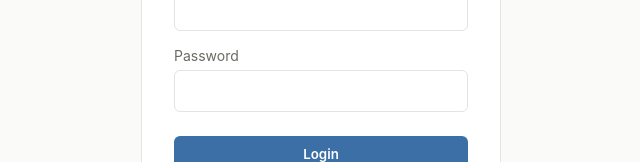
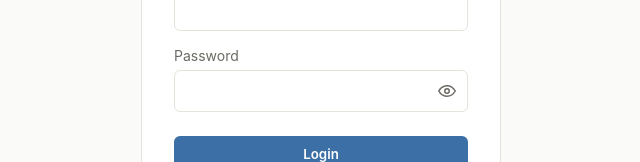
Before and after one commit to collin-harris/flashcard-study-app, a React (Vite) app in the folder frontend/: page /login in a window 1280 px wide. Shown: the part 347-509 px from the top of the page, without its empty margins (319-959 px from the left). Built offline with nearby package versions, Linux system fonts and the light colour scheme.

Commit message:
Add deck card counts and password visibility toggle

```diff
--- /dev/null
+++ b/frontend/src/components/PasswordInput.css
@@ -0,0 +1,37 @@
+.password-field {
+  position: relative;
+  display: flex;
+  align-items: center;
+}
+
+.password-field .password-field__input {
+  flex: 1;
+  width: 100%;
+  padding: 10px 40px 10px 12px;
+  border: 1px solid var(--color-border);
+  border-radius: 6px;
+  font-size: 1rem;
+  color: var(--color-text-primary);
+}
+
+.password-field .password-field__input:focus {
+  outline: 2px solid var(--color-accent);
+  outline-offset: 1px;
+}
+
+.password-toggle {
+  position: absolute;
+  right: 8px;
+  top: 50%;
+  transform: translateY(-50%);
+  display: flex;
+  align-items: center;
+  justify-content: center;
+  color: var(--color-text-secondary);
+  padding: 4px;
+  line-height: 0;
+}
+
+.password-toggle:hover {
+  color: var(--color-text-primary);
+}
--- /dev/null
+++ b/frontend/src/components/PasswordInput.jsx
@@ -0,0 +1,62 @@
+import { useState, useRef } from 'react'
+import './PasswordInput.css'
+
+function EyeIcon() {
+  return (
+    <svg viewBox="0 0 24 24" width="18" height="18" fill="none" stroke="currentColor" strokeWidth="2" strokeLinecap="round" strokeLinejoin="round">
+      <path d="M1 12s4-7 11-7 11 7 11 7-4 7-11 7-11-7-11-7z" />
+      <circle cx="12" cy="12" r="3" />
+    </svg>
+  )
+}
+
+function EyeOffIcon() {
+  return (
+    <svg viewBox="0 0 24 24" width="18" height="18" fill="none" stroke="currentColor" strokeWidth="2" strokeLinecap="round" strokeLinejoin="round">
+      <path d="M1 12s4-7 11-7 11 7 11 7-4 7-11 7-11-7-11-7z" />
+      <circle cx="12" cy="12" r="3" />
+      <line x1="2" y1="22" x2="22" y2="2" />
+    </svg>
+  )
+}
+
+function PasswordInput({ value, onChange }) {
+  const [isVisible, setIsVisible] = useState(false)
+  const inputRef = useRef(null)
+
+  function toggleVisibility() {
+    // Browsers reset the selection to "select all" when an input's type
+    // changes while it's focused. Capture the cursor position now, and
+    // restore it once the type swap has actually been applied to the DOM,
+    // so typing afterward continues from where the user left off instead
+    // of overwriting the whole value.
+    const cursorPosition = inputRef.current.selectionStart
+    setIsVisible((prev) => !prev)
+    requestAnimationFrame(() => {
+      inputRef.current.focus()
+      inputRef.current.setSelectionRange(cursorPosition, cursorPosition)
+    })
+  }
+
+  return (
+    <div className="password-field">
+      <input
+        ref={inputRef}
+        type={isVisible ? 'text' : 'password'}
+        value={value}
+        onChange={onChange}
+        className="password-field__input"
+      />
+      <button
+        type="button"
+        className="password-toggle"
+        onClick={toggleVisibility}
+        aria-label={isVisible ? 'Hide password' : 'Show password'}
+      >
+        {isVisible ? <EyeOffIcon /> : <EyeIcon />}
+      </button>
+    </div>
+  )
+}
+
+export default PasswordInput
--- a/frontend/src/pages/DashboardPage.css
+++ b/frontend/src/pages/DashboardPage.css
@@ -44,7 +44,10 @@
 }
 
 .deck-list__item a {
-  display: block;
+  display: flex;
+  align-items: baseline;
+  justify-content: space-between;
+  gap: 16px;
   padding: 14px 4px;
   color: var(--color-text-primary);
   font-weight: 500;
@@ -53,3 +56,16 @@
 .deck-list__item a:hover {
   color: var(--color-accent);
 }
+
+.deck-list__name {
+  overflow: hidden;
+  text-overflow: ellipsis;
+  white-space: nowrap;
+}
+
+.deck-list__count {
+  flex-shrink: 0;
+  font-weight: 400;
+  font-size: 0.875rem;
+  color: var(--color-text-secondary);
+}
--- a/frontend/src/pages/DashboardPage.jsx
+++ b/frontend/src/pages/DashboardPage.jsx
@@ -43,7 +43,10 @@ function DashboardPage() {
         <ul className="deck-list">
           {decks.map((deck) => (
             <li key={deck.deck_id} className="deck-list__item">
-              <Link to={`/decks/${deck.deck_id}`}>{deck.name}</Link>
+              <Link to={`/decks/${deck.deck_id}`}>
+                <span className="deck-list__name">{deck.name}</span>
+                <span className="deck-list__count">{deck.card_count} {deck.card_count === 1 ? 'card' : 'cards'}</span>
+              </Link>
             </li>
           ))}
         </ul>
--- a/frontend/src/pages/LoginPage.jsx
+++ b/frontend/src/pages/LoginPage.jsx
@@ -1,6 +1,7 @@
 import { useState } from 'react'
 import { Link, useNavigate } from 'react-router'
 import { loginUser, saveToken } from '../api'
+import PasswordInput from '../components/PasswordInput'
 import './LoginPage.css'
 
 function LoginPage() {
@@ -39,11 +40,7 @@ function LoginPage() {
 
           <label>
             Password
-            <input
-              type="password"
-              value={password}
-              onChange={(e) => setPassword(e.target.value)}
-            />
+            <PasswordInput value={password} onChange={(e) => setPassword(e.target.value)} />
           </label>
 
           {error && <p className="auth-error">{error}</p>}
--- a/frontend/src/pages/RegisterPage.jsx
+++ b/frontend/src/pages/RegisterPage.jsx
@@ -1,6 +1,7 @@
 import { useState } from 'react'
 import { Link, useNavigate } from 'react-router'
 import { registerUser } from '../api'
+import PasswordInput from '../components/PasswordInput'
 import './RegisterPage.css'
 
 function RegisterPage() {
@@ -44,11 +45,7 @@ function RegisterPage() {
 
           <label>
             Password
-            <input
-              type="password"
-              value={password}
-              onChange={(e) => setPassword(e.target.value)}
-            />
+            <PasswordInput value={password} onChange={(e) => setPassword(e.target.value)} />
           </label>
 
           {error && <p className="auth-error">{error}</p>}
```
Also changed, not shown: 2 other files (tests, documents, lock files or other folders).
